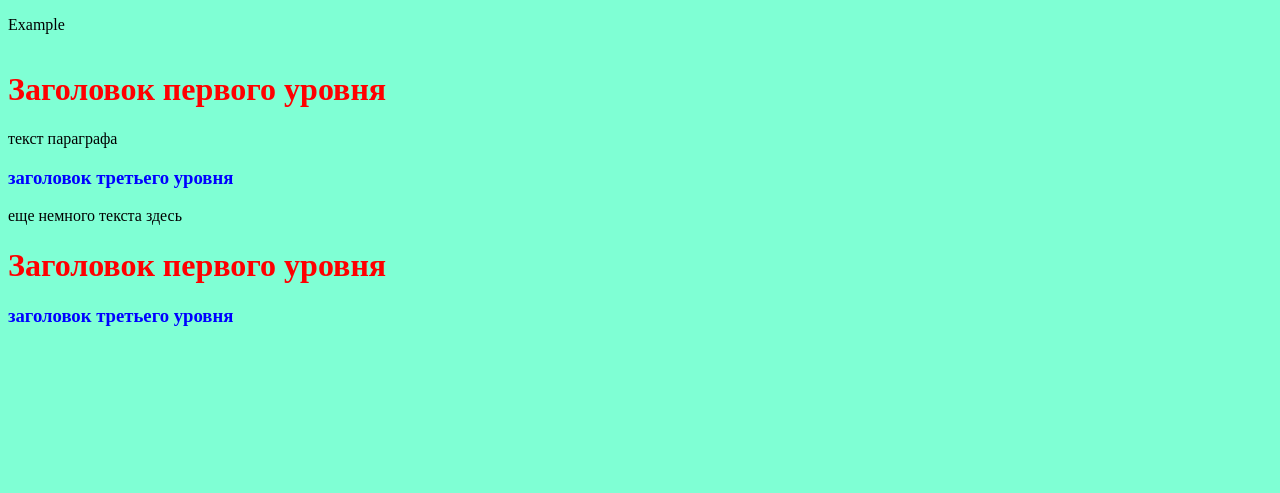
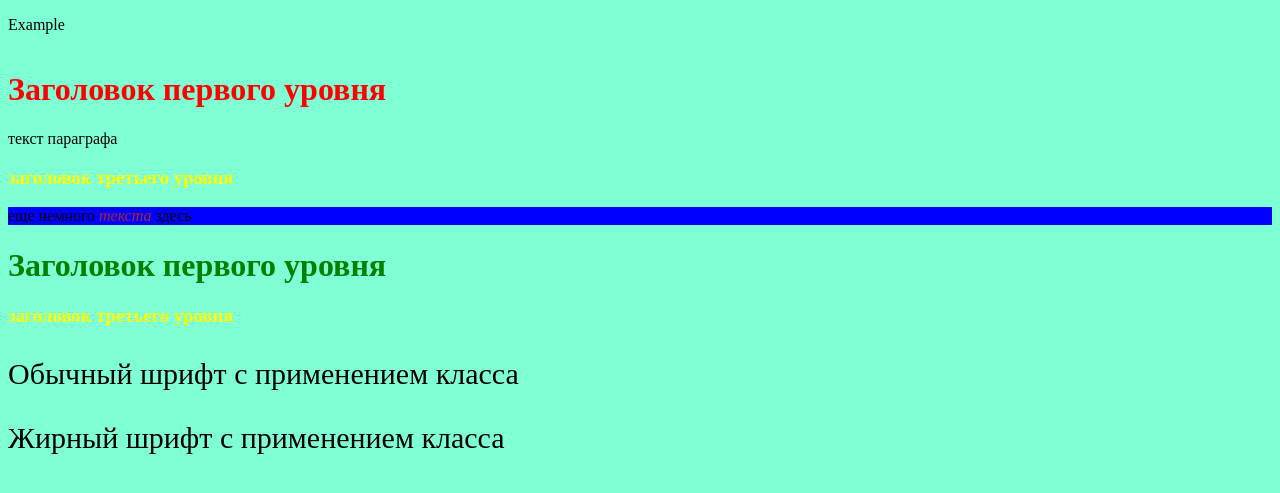
Before and after one commit to MonsieurVictor/HTML_Lessons, a PHP site: page /simpleExample.html in a window 1280 px wide. Shown: the top 493 px of the page. Run offline with PHP 8.4, Linux system fonts and the light colour scheme.

Commit message:
finished lesson1-4_Selectors
finished lesson1-4_Selectors

```diff
--- a/CSS/lesson1-4_Selectors/simpleExample.html
+++ b/CSS/lesson1-4_Selectors/simpleExample.html
@@ -16,11 +16,13 @@
 <table>
     <tr></tr>
 </table>
-    <h1> Заголовок первого уровня </h1>
+    <h1 id="header_red"> Заголовок первого уровня </h1>
     <p> текст параграфа </p>
-    <h3> заголовок третьего уровня </h3>
-    <p> еще немного текста здесь </p>
-    <h1> Заголовок первого уровня </h1>
-    <h3> заголовок третьего уровня </h3>
+    <h3 class="style"> заголовок третьего уровня </h3>
+    <p class="style"> еще немного <i>текста</i> здесь </p>
+    <h1 id="header_green"> Заголовок первого уровня </h1>
+    <h3 class="style"> заголовок третьего уровня </h3>
+    <p class="example">Обычный шрифт с применением класса</p>
+    <b>Жирный шрифт с применением класса</b>
 </body>
 </html>
--- a/CSS/lesson1-4_Selectors/style.css
+++ b/CSS/lesson1-4_Selectors/style.css
@@ -1,5 +1,23 @@
+/*для абсолютно всего документа*/
+/** {
+    font-size: 20px;
+}*/
 html {
     background-color: aquamarine
 }
-h1 {color: red}
-h3 {color: blue}
+#header_red {color: red}
+
+#header_green {color: green}
+
+h3.style {color: yellow}
+
+p.style {background-color: blue}
+
+p i {
+    color: brown;
+}
+
+p.example, b {
+    font-size: 30px;
+    font-weight: lighter;
+}
```
